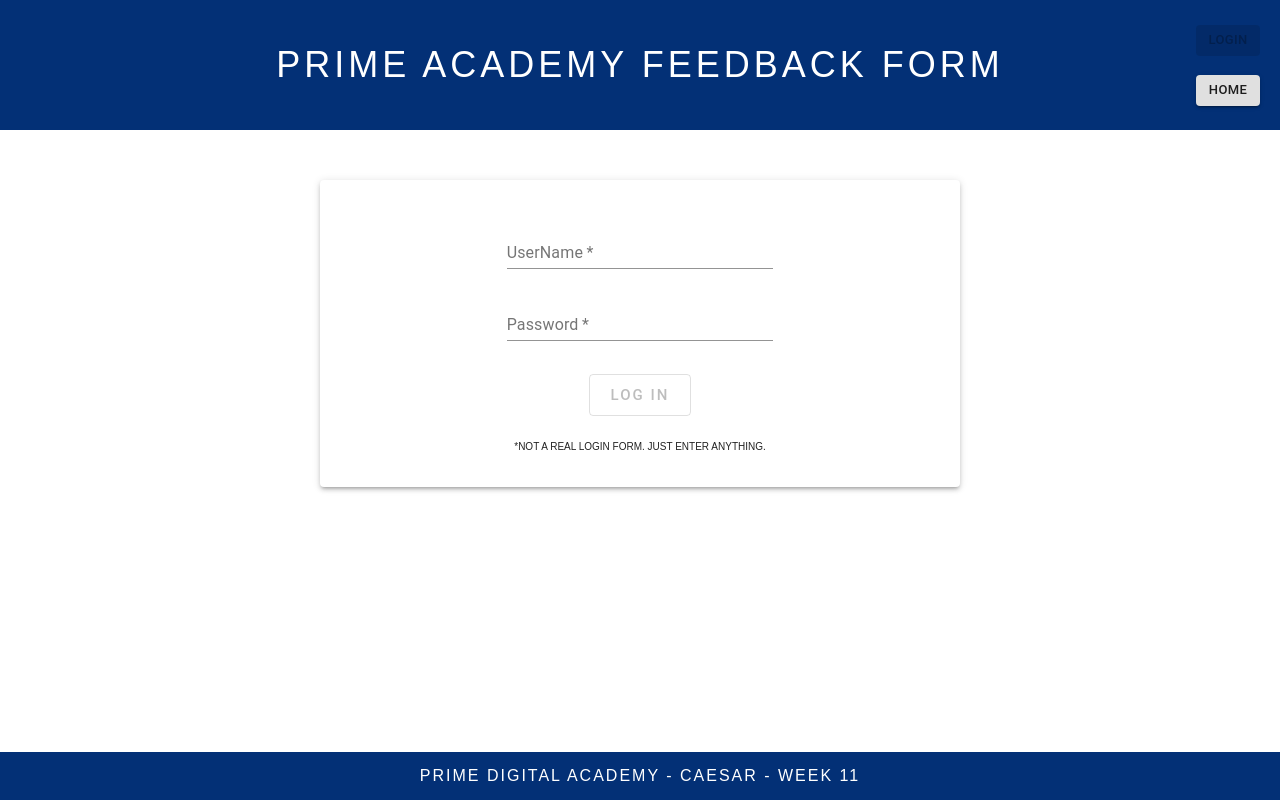
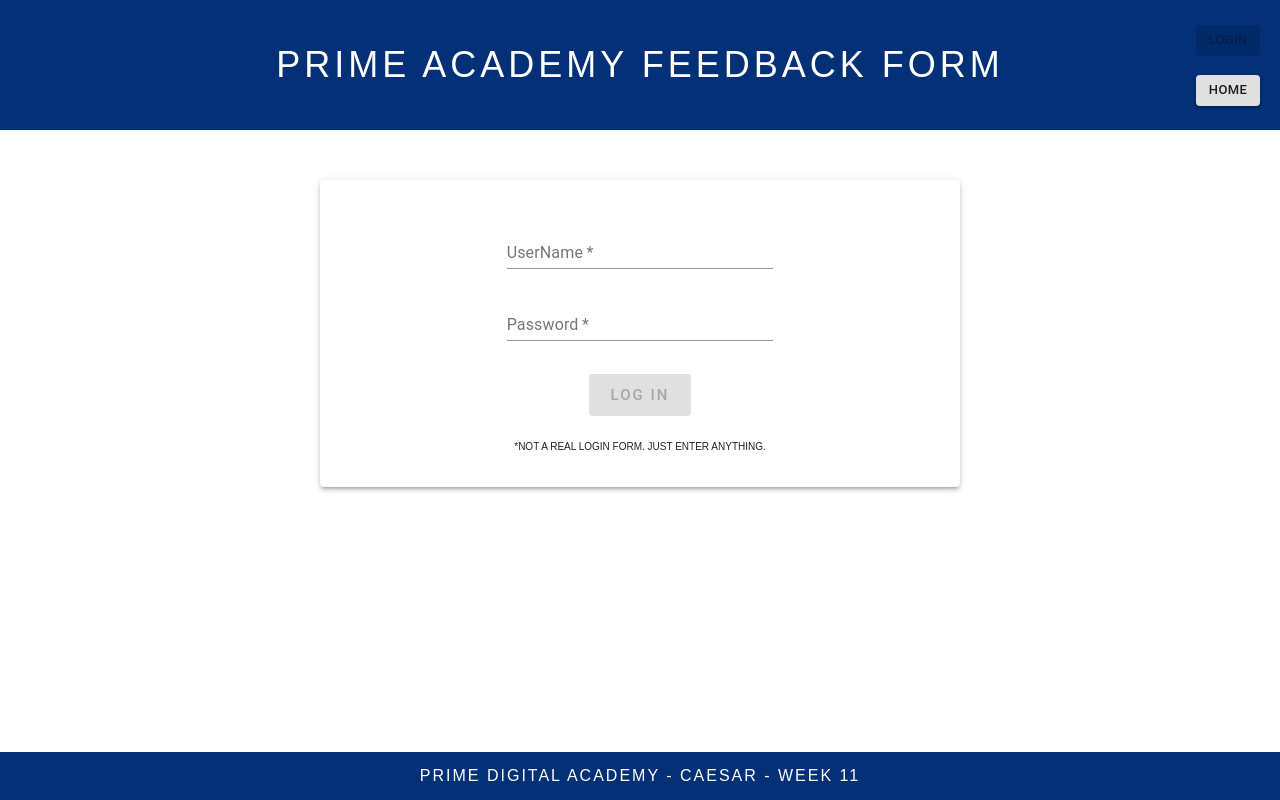
Before and after one commit to kylethenderson/feedback-app, a React (Create React App) app: page /#/login in a window 1280 px wide. Built offline with nearby package versions, Linux system fonts and the light colour scheme.

Commit message:
redirect to home page if user tries to start in middle of form

```diff
--- a/src/components/Login/Login.js
+++ b/src/components/Login/Login.js
@@ -60,9 +60,9 @@ class Login extends Component {
                     <Grid container justify="center" alignItems="center">
                         <Grid item xs={10}>
                             {this.props.reduxState.loginCredentials.username !== '' && this.props.reduxState.loginCredentials.password !== '' ?
-                                <Button variant="outlined" color="primary" size="large" onClick={this.handleLogin}>Log In</Button>
+                                <Button variant="contained" color="primary" size="large" onClick={this.handleLogin}>Log In</Button>
                                 :
-                                <Button disabled variant="outlined" color="primary" size="large" onClick={this.handleLogin}>Log In</Button>
+                                <Button disabled variant="contained" color="primary" size="large" onClick={this.handleLogin}>Log In</Button>
                             }
                         </Grid>
                     </Grid>
--- a/src/components/Understanding/Understanding.js
+++ b/src/components/Understanding/Understanding.js
@@ -21,7 +21,7 @@ class Understanding extends Component {
 
     render() {
         if (this.props.reduxState.feeling === '') {
-            return <Redirect to='/feeling' />
+            return <Redirect to='/' />
         }
         else {
             return (
```
